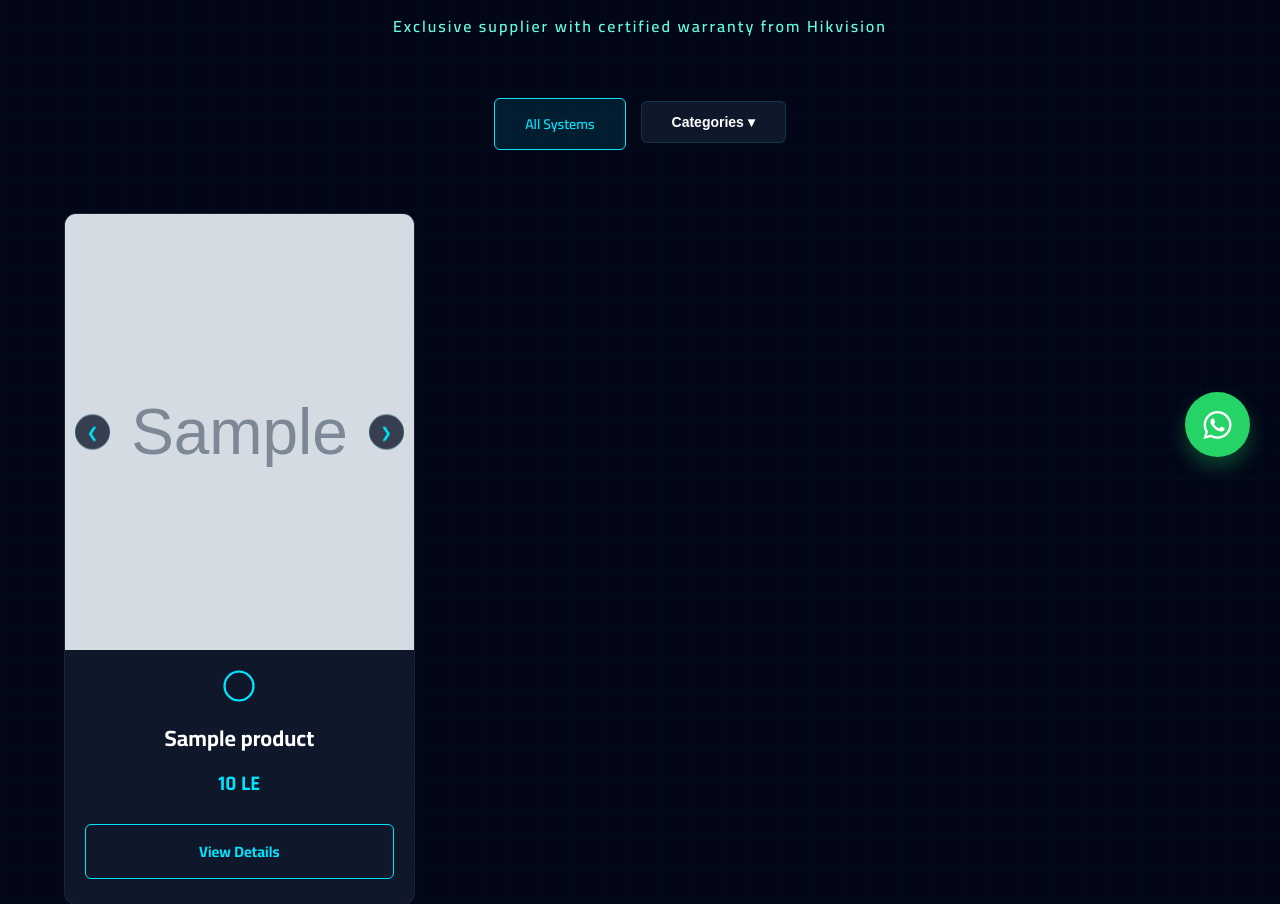
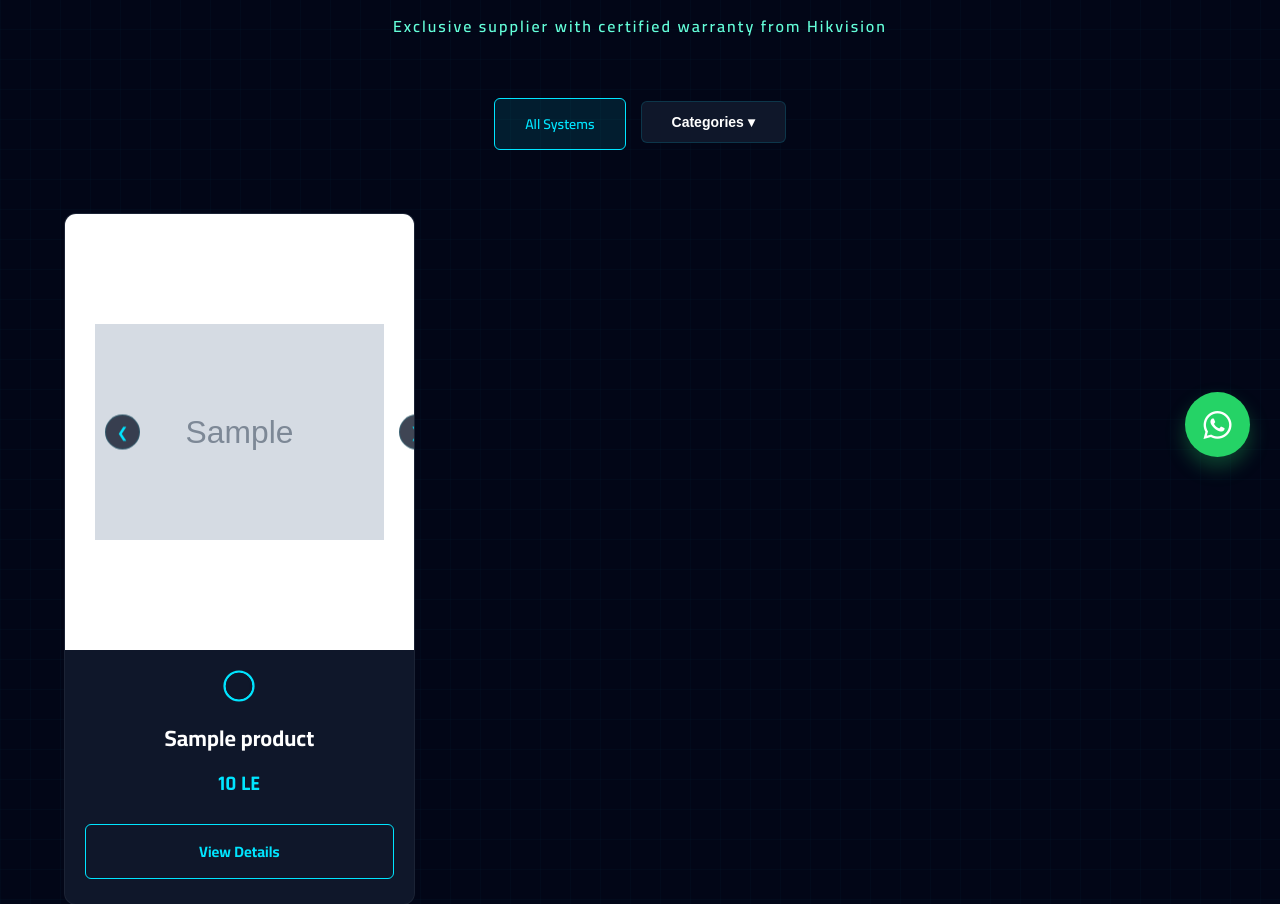
Before and after one commit to youseff11/Elbasty-Groub, a Django app: page /shop/ in a window 1280 px wide. Shown: the part 313-1217 px from the top of the page. Run offline with Django 5.2, Linux system fonts and the light colour scheme; tables that the repository leaves empty hold one stand-in row (values such as "Sample post"); grey boxes marked "Sample" are stand-in pictures.

Commit message:
first commit

```diff
--- a/templates/shop.html
+++ b/templates/shop.html
@@ -166,12 +166,22 @@
     }
 
     .product-card__image-wrap {
-        width: 100%; aspect-ratio: 4/5; overflow: hidden;
-        margin-bottom: 25px; background: #0a192f; position: relative;
+        width: 100%;
+        aspect-ratio: 4/5;
+        overflow: hidden;
+        margin-bottom: 25px;
+        background: #ffffff; /* تغيير الخلفية للون الأبيض */
+        position: relative;
+        padding: 30px; /* الـ padding الأبيض حوالين الصورة - تقدر تزوده أو تقلله براحتك */
+        box-sizing: border-box; /* عشان الـ padding ما يبوظش أبعاد الكارت */
     }
+
     .main-product-img {
-        width: 100%; height: 100%; object-fit: cover;
-        transition: transform 1.5s var(--trans-smooth), opacity 0.5s; opacity: 0.8;
+        width: 100%;
+        height: 100%;
+        object-fit: contain; /* الخاصية دي اللي بتجبر الصورة تظهر بالكامل بدون أي قص */
+        transition: transform 1.5s var(--trans-smooth), opacity 0.5s;
+        opacity: 1; /* يفضل تخليها 1 مع الخلفية البيضاء عشان تظهر بوضوح من غير ما تكون باهتة */
     }
     .product-card:hover .main-product-img { transform: scale(1.05); opacity: 1; }
 
```
Also changed, not shown: media/images/1501.png (added), media/images/1517.png (added), media/images/1518.png (added), media/images/1533.png (added).
